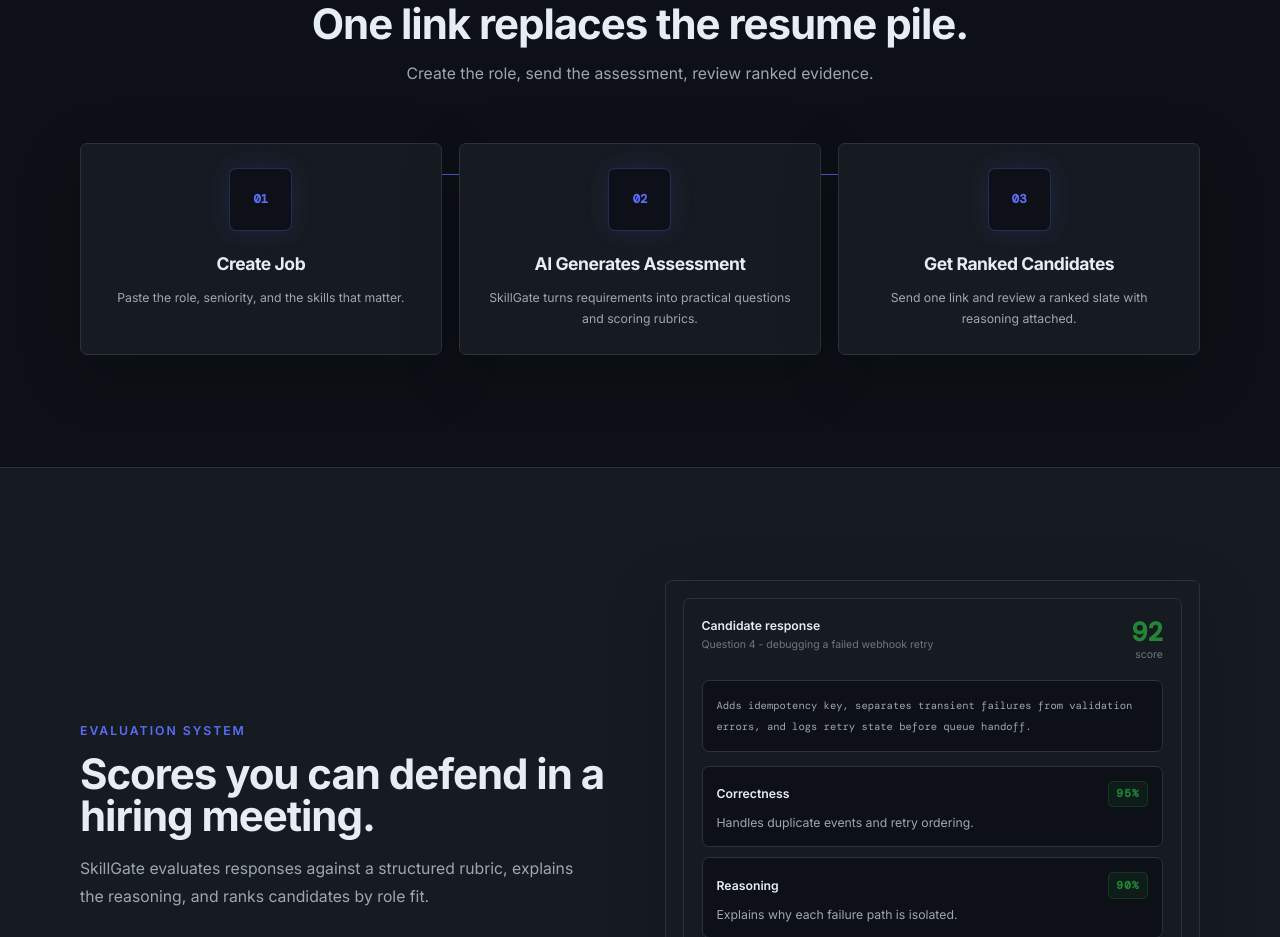
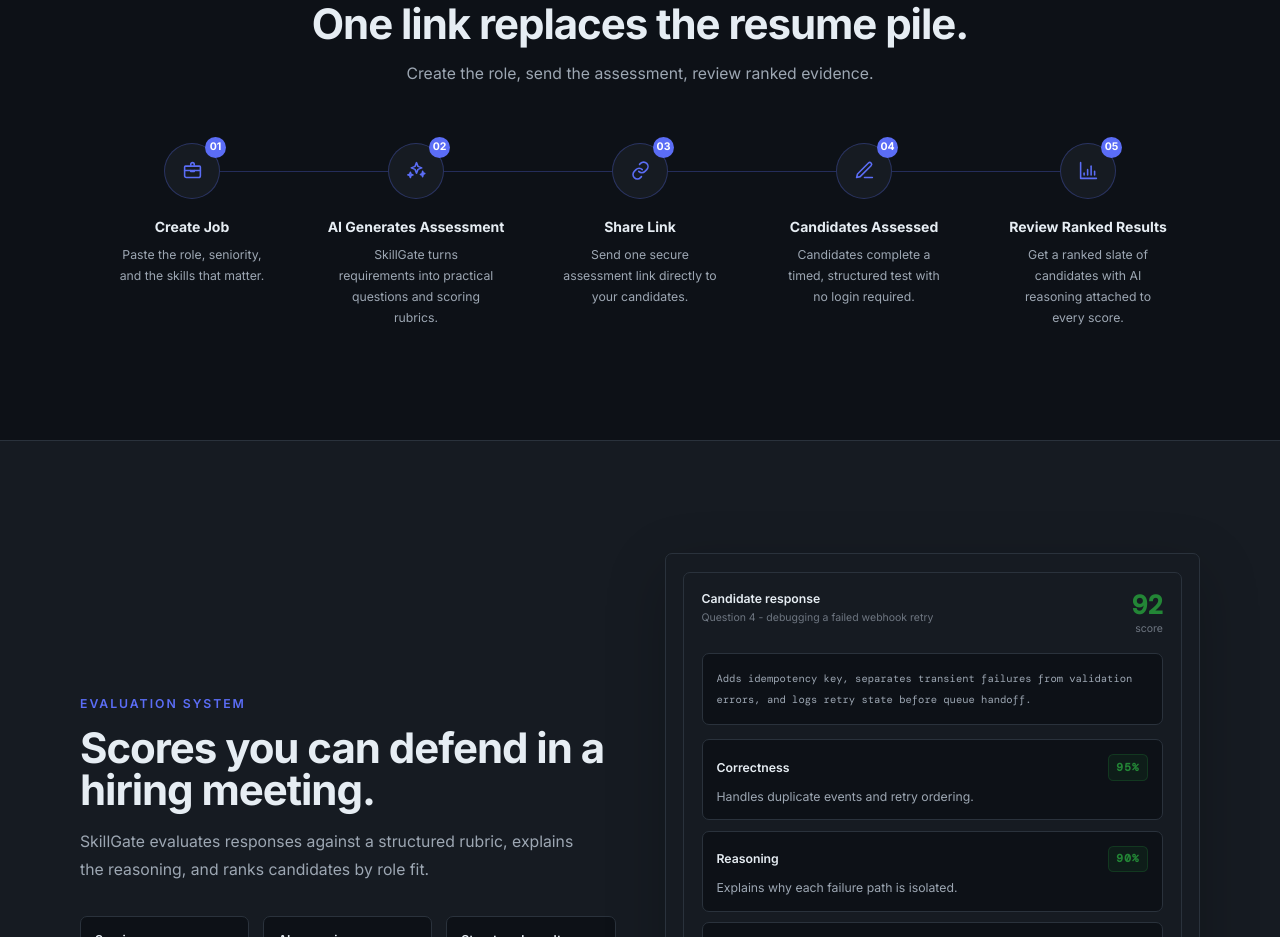
Before and after one commit to Syed-Shariqq/SkillGate-B, a React (Vite) app: page / in a window 1280 px wide. Shown: the part 1240-2177 px from the top of the page. Built offline with nearby package versions, Linux system fonts and the light colour scheme; no server answers.

Commit message:
Make how it works section look premium

```diff
--- a/src/pages/LandingPage.jsx
+++ b/src/pages/LandingPage.jsx
@@ -18,24 +18,6 @@
     status: "Needs review",
   },
   { name: "Noah S.", role: "Debugging", score: 58, status: "Rejected" },
-];
-
-const steps = [
-  {
-    icon: "01",
-    title: "Create Job",
-    text: "Paste the role, seniority, and the skills that matter.",
-  },
-  {
-    icon: "02",
-    title: "AI Generates Assessment",
-    text: "SkillGate turns requirements into practical questions and scoring rubrics.",
-  },
-  {
-    icon: "03",
-    title: "Get Ranked Candidates",
-    text: "Send one link and review a ranked slate with reasoning attached.",
-  },
 ];
 
 const differentiators = [
@@ -466,7 +448,91 @@
   );
 };
 
-const HowItWorks = () => (
+const HowItWorks = () => {
+  const steps = [
+    {
+      icon: "briefcase",
+      number: "01",
+      title: "Create Job",
+      text: "Paste the role, seniority, and the skills that matter.",
+    },
+    {
+      icon: "sparkles",
+      number: "02",
+      title: "AI Generates Assessment",
+      text: "SkillGate turns requirements into practical questions and scoring rubrics.",
+    },
+    {
+      icon: "link",
+      number: "03",
+      title: "Share Link",
+      text: "Send one secure assessment link directly to your candidates.",
+    },
+    {
+      icon: "pencil",
+      number: "04",
+      title: "Candidates Assessed",
+      text: "Candidates complete a timed, structured test with no login required.",
+    },
+    {
+      icon: "chart",
+      number: "05",
+      title: "Review Ranked Results",
+      text: "Get a ranked slate of candidates with AI reasoning attached to every score.",
+    },
+  ];
+
+  const iconProps = {
+    "aria-hidden": "true",
+    viewBox: "0 0 24 24",
+    className: "h-6 w-6",
+    fill: "none",
+    stroke: "currentColor",
+    strokeWidth: "1.8",
+    strokeLinecap: "round",
+    strokeLinejoin: "round",
+  };
+
+  const icons = {
+    briefcase: (
+      <svg {...iconProps}>
+        <path d="M10 6V5a2 2 0 0 1 2-2h0a2 2 0 0 1 2 2v1" />
+        <path d="M4 7h16a1 1 0 0 1 1 1v10a2 2 0 0 1-2 2H5a2 2 0 0 1-2-2V8a1 1 0 0 1 1-1Z" />
+        <path d="M3 12h18" />
+        <path d="M10 12v1h4v-1" />
+      </svg>
+    ),
+    sparkles: (
+      <svg {...iconProps}>
+        <path d="m12 3 1.7 4.3L18 9l-4.3 1.7L12 15l-1.7-4.3L6 9l4.3-1.7L12 3Z" />
+        <path d="m5 14 .8 2.2L8 17l-2.2.8L5 20l-.8-2.2L2 17l2.2-.8L5 14Z" />
+        <path d="m19 13 .7 1.8 1.8.7-1.8.7L19 19l-.7-1.8-1.8-.7 1.8-.7L19 13Z" />
+      </svg>
+    ),
+    link: (
+      <svg {...iconProps}>
+        <path d="M10 13a5 5 0 0 0 7.1 0l2-2a5 5 0 0 0-7.1-7.1l-1.1 1.1" />
+        <path d="M14 11a5 5 0 0 0-7.1 0l-2 2a5 5 0 0 0 7.1 7.1l1.1-1.1" />
+      </svg>
+    ),
+    pencil: (
+      <svg {...iconProps}>
+        <path d="M12 20h9" />
+        <path d="M16.5 3.5a2.1 2.1 0 0 1 3 3L7 19l-4 1 1-4Z" />
+      </svg>
+    ),
+    chart: (
+      <svg {...iconProps}>
+        <path d="M3 3v18h18" />
+        <path d="M7 15v2" />
+        <path d="M11 11v6" />
+        <path d="M15 7v10" />
+        <path d="M19 13v4" />
+      </svg>
+    ),
+  };
+
+  return (
     <Section id="how-it-works" tone="primary">
       <div className="mx-auto max-w-3xl text-center">
         <p className="text-sm font-semibold uppercase tracking-[0.16em] text-accent">
@@ -480,33 +546,41 @@
         </p>
       </div>
 
-    <div className="relative mt-16 grid gap-5 md:grid-cols-3">
+      <div className="relative mt-16">
+        <div className="absolute bottom-8 left-8 top-8 w-px bg-accent/30 md:hidden" />
         <div
-        className="absolute left-[16%] right-[16%] top-9 hidden h-px md:block"
-        style={{
-          background:
-            "linear-gradient(to right, transparent, #5b6df6 30%, #5b6df6 70%, transparent)",
-        }}
+          className="absolute left-[10%] right-[10%] top-8 z-0 hidden h-px opacity-30 md:block"
+          style={{ background: "linear-gradient(to right, #5b6df6, #5b6df6)" }}
         />
+
+        <div className="relative z-10 grid gap-9 md:grid-cols-5 md:gap-0">
           {steps.map((step) => (
-        <Card
+            <div
               key={step.title}
-          className="relative bg-secondary p-7 text-center"
+              className="relative flex items-start gap-5 md:flex-col md:items-center md:gap-0"
             >
-          <div className="mx-auto grid h-18 w-18 place-items-center rounded-lg border border-accent/30 bg-primary font-mono text-sm font-semibold text-accent shadow-[0_0_26px_rgba(91,109,246,0.12)]">
-            {step.icon}
+              <div className="relative z-10 grid h-16 w-16 shrink-0 place-items-center rounded-full border border-accent/30 bg-secondary text-accent transition-all duration-200 hover:scale-105 hover:border-accent/70">
+                {icons[step.icon]}
+                <span className="absolute -right-2 -top-2 grid h-6 w-6 place-items-center rounded-full bg-accent text-xs font-bold text-white">
+                  {step.number}
+                </span>
               </div>
-          <h3 className="mt-6 text-xl font-bold tracking-tight text-text-primary">
+
+              <div className="min-w-0 pt-1 md:pt-0">
+                <h3 className="text-base font-bold text-text-primary md:mt-5 md:text-center">
                   {step.title}
                 </h3>
-          <p className="mt-3 text-sm leading-6 text-text-secondary">
+                <p className="mt-2 text-sm leading-6 text-text-secondary md:mx-auto md:max-w-[160px] md:text-center">
                   {step.text}
                 </p>
-        </Card>
+              </div>
+            </div>
           ))}
+        </div>
       </div>
     </Section>
   );
+};
 
 const ProductDeepDive = () => (
   <Section
--- a/src/pages/demo/DemoLanding.jsx
+++ b/src/pages/demo/DemoLanding.jsx
@@ -7,7 +7,11 @@
     id: "frontend",
     title: "Frontend Engineer",
     icon: "⚛️",
-    bullets: ["React state architecture", "Accessibility tradeoffs", "Performance debugging"],
+    bullets: [
+      "React state architecture",
+      "Accessibility tradeoffs",
+      "Performance debugging",
+    ],
   },
   {
     id: "backend",
@@ -33,10 +37,15 @@
       <div className="grid h-14 w-14 place-items-center rounded-xl border border-border-default bg-primary text-3xl transition-all duration-200 group-hover:border-accent/50 group-hover:bg-accent-soft">
         {role.icon}
       </div>
-      <h2 className="mt-7 text-2xl font-bold tracking-tight text-text-primary">{role.title}</h2>
+      <h2 className="mt-7 text-2xl font-bold tracking-tight text-text-primary">
+        {role.title}
+      </h2>
       <ul className="mt-6 space-y-3">
         {role.bullets.map((bullet) => (
-          <li key={bullet} className="flex items-start gap-3 text-sm leading-6 text-text-secondary">
+          <li
+            key={bullet}
+            className="flex items-start gap-3 text-sm leading-6 text-text-secondary"
+          >
             <span className="mt-2 h-1.5 w-1.5 shrink-0 rounded-full bg-accent/80" />
             {bullet}
           </li>
@@ -57,13 +66,27 @@
   };
 
   return (
-    <main className="min-h-screen bg-primary px-6 py-16 text-text-primary">
-      <div className="mx-auto flex min-h-[calc(100vh-8rem)] max-w-7xl flex-col items-center justify-center">
+    <main className="relative min-h-screen overflow-hidden bg-primary px-6 py-16 text-text-primary">
+      {/* Background */}
+      <div className="pointer-events-none absolute inset-0 z-0">
+        <div
+          className="absolute inset-0 opacity-[0.15]"
+          style={{
+            backgroundImage:
+              "radial-gradient(circle, #5b6df6 1px, transparent 1px)",
+            backgroundSize: "28px 28px",
+          }}
+        />
+        <div className="absolute left-1/2 top-0 h-125 w-125 -translate-x-1/2 rounded-full bg-accent/15 blur-[120px]" />
+      </div>
+      <div className="relative z-10 mx-auto flex min-h-[calc(100vh-8rem)] max-w-7xl flex-col items-center justify-center">
         <Badge variant="info" className="px-3 py-1">
           Live Demo · No signup required
         </Badge>
         <div className="mt-7 max-w-3xl text-center">
-          <h1 className="text-4xl font-bold tracking-tight md:text-6xl">Experience SkillGate in 2 minutes</h1>
+          <h1 className="text-4xl font-bold tracking-tight md:text-6xl">
+            Experience SkillGate in 2 minutes
+          </h1>
           <p className="mt-5 text-lg leading-8 text-text-secondary md:text-xl">
             Pick a role. Answer 5 questions. See how our AI screens candidates.
           </p>
@@ -75,8 +98,11 @@
           ))}
         </section>
       </div>
-      <div className="flex items-center justify-center">
-        <button onClick={() => navigate("/")} className="rounded-md  bg-accent px-4 py-2 text-white hover:bg-accent/80">
+      <div className="relative z-10 flex items-center justify-center">
+        <button
+          onClick={() => navigate("/")}
+          className="rounded-md  bg-accent px-4 py-2 text-white hover:bg-accent/80"
+        >
           Go Back
         </button>
       </div>
```
Lines whose indentation alone changed are shown as unchanged.
